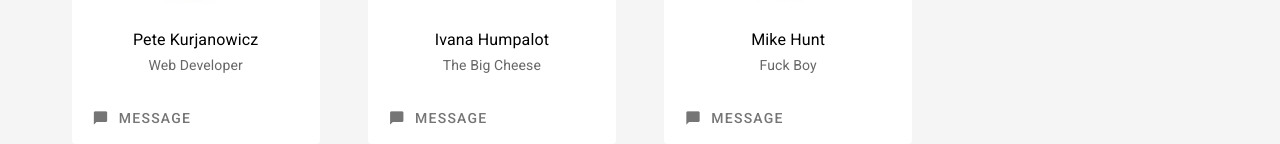
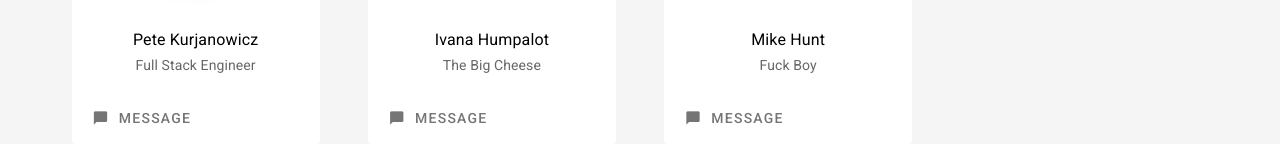
Before and after one commit to pkurjanowicz/todo-ninja, a Vue app in the folder todo-ninja/: page /team in a window 1280 px wide. Shown: the part 342-486 px from the top of the page. Built offline with nearby package versions, Linux system fonts and the light colour scheme.

Commit message:
small update to name

```diff
--- a/todo-ninja/src/views/Team.vue
+++ b/todo-ninja/src/views/Team.vue
@@ -36,7 +36,7 @@ export default {
   data() {
     return {
       team: [
-        {name: "Pete Kurjanowicz", role: "Web Developer", avatar: "/pete.png"},
+        {name: "Pete Kurjanowicz", role: "Full Stack Engineer", avatar: "/pete.png"},
         {name: "Ivana Humpalot", role:"The Big Cheese", avatar: "/ivana.png" },
         {name: "Mike Hunt", role:"Fuck Boy", avatar: "/mike.png" }
       ]
```
